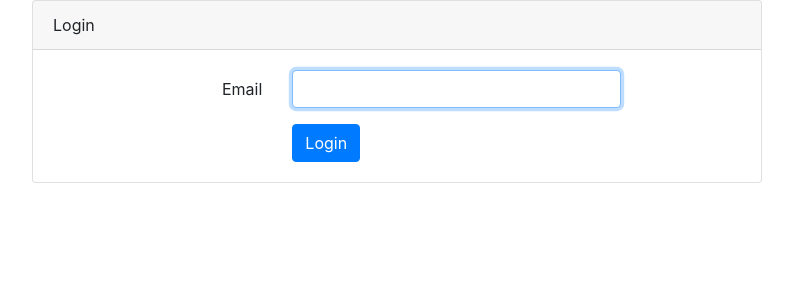
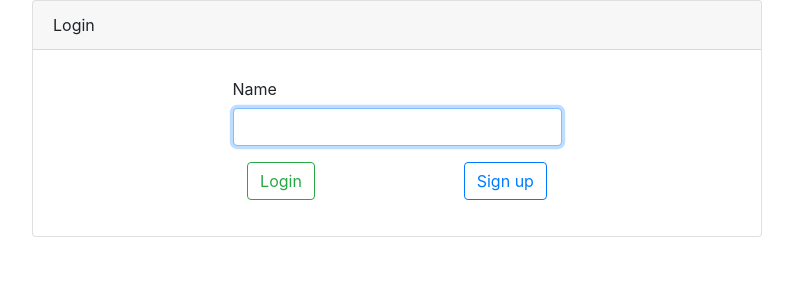
Before and after one commit to VadymTsymbaliuk/Mapbox, a Vue app: page /login in a window 1280 px wide. Shown: the top 300 px of the page, without its empty margins (243-1036 px from the left). Built offline with nearby package versions, Linux system fonts and the light colour scheme; what vuefire would draw is missing.

Commit message:
add authorisation

```diff
--- a/src/components/Home.vue
+++ b/src/components/Home.vue
@@ -51,30 +51,30 @@
               </MglPopup>
             </MglMarker>
           </MglMap>
-          <div class="position-absolute top-0 bottom-auto bg-light bg-opacity-75 d-flex gap-2 p-2 rounded-2 mt-2 ml-2"
+          <div class="change-map-style position-absolute bg-light  rounded d-flex gap-2 p-1 mt-2 ml-2"
                id="menu">
-            <div>
-              <input id="satellite-v9" type="radio" name="rtoggle" value="mapbox://styles/mapbox/satellite-v9"
+            <div class="pl-1">
+              <input class="mr-1" id="satellite-v9" type="radio" name="rtoggle" value="mapbox://styles/mapbox/satellite-v9"
                      @change="changeMapStyle">
               <label for="satellite-v9">satellite</label>
             </div>
-            <div>
-              <input id="light-v10" type="radio" name="rtoggle" value="mapbox://styles/mapbox/light-v10"
+            <div class="pl-1">
+              <input class="mr-1" id="light-v10" type="radio" name="rtoggle" value="mapbox://styles/mapbox/light-v10"
                      @change="changeMapStyle">
               <label for="light-v10">light</label>
             </div>
-            <div>
-              <input id="dark-v10" type="radio" name="rtoggle" value="mapbox://styles/mapbox/dark-v10"
+            <div class="pl-1">
+              <input class="mr-1" id="dark-v10" type="radio" name="rtoggle" value="mapbox://styles/mapbox/dark-v10"
                      @change="changeMapStyle">
               <label for="dark-v10">dark</label>
             </div>
-            <div>
-              <input id="outdoors-v11" type="radio" name="rtoggle" value="mapbox://styles/mapbox/outdoors-v11"
+            <div class="pl-1">
+              <input class="mr-1" id="outdoors-v11" type="radio" name="rtoggle" value="mapbox://styles/mapbox/outdoors-v11"
                      @change="changeMapStyle">
               <label for="outdoors-v11">streets</label>
             </div>
-            <div>
-              <input id="navigation-day" type="radio" name="rtoggle" value="mapbox://styles/mapbox/navigation-day-v1"
+            <div class="pl-1">
+              <input class="mr-1" id="navigation-day" type="radio" name="rtoggle" value="mapbox://styles/mapbox/navigation-day-v1"
                      @change="changeMapStyle">
               <label for="navigation-day">navigation day</label>
             </div>
@@ -107,6 +107,7 @@ import {db} from '@/db'
 
 export default {
   name: 'App',
+
   data: () => ({
     map: null,
     color: 'blue',
@@ -118,10 +119,14 @@ export default {
     editableUser: {},
     selectedUser: null,
     todos: [],
+
   }),
 
   firestore: {
     users: db.collection('users')
+  },
+  created() {
+    this.auth = localStorage.getItem('auth') !== null
   },
   mounted() {
     MapboxGL.accessToken = this.accessToken
@@ -144,17 +149,14 @@ export default {
 
   methods: {
 
+
     getUsersFromFireBase() {
-
       db.collection('users')
           .get()
           .then(querySnapshot => {
-            const documents = querySnapshot.docs.map(doc => {
+            this.users = querySnapshot.docs.map(doc => {
               return {...doc.data(), storeId: doc.id}
             })
-
-            this.users = documents
-
           })
     },
 
@@ -168,31 +170,13 @@ export default {
           })
       )
     },
-    getUsers() {
 
-      this.axios
-          .get('https://jsonplaceholder.typicode.com/users')
-          .then(response => {
-            this.users = response.data
-            this.map?.jumpTo({center: this.users[0].address.geo})
-            return response.data
-          })
-          .then((users) => {
-                users.forEach(user => {
-                  db.collection('users').add(user)
-                      .then(({id}) => {
-                        user.storeId = id
-                      })
-                })
-              }
-          )
-    },
 
     mapClick({mapboxEvent: {lngLat: {lat, lng}}}) {
       if (this.selectedUser) {
         this.selectedUser.address.geo.lat = lat
         this.selectedUser.address.geo.lng = lng
-        console.log(db.collection('users').doc())
+
         db.collection('users').doc(this.selectedUser.storeId).update({
           address: {
             geo: {
@@ -250,7 +234,6 @@ export default {
   },
 
 
-
   components: {
     MglMap, MglMarker, MglPopup, MglNavigationControl, MglScaleControl, MglAttributionControl,
     MglGeolocateControl,
@@ -287,5 +270,8 @@ export default {
   border-radius: 50%;
   cursor: pointer;
 }
+.change-map-style{
+  top: 0;
+}
 
 </style>
--- a/src/components/Login.vue
+++ b/src/components/Login.vue
@@ -7,10 +7,10 @@
           <div class="card-body">
             <div v-if="error" class="alert alert-danger">{{ error }}</div>
             <form action="#" @submit.prevent="submit">
-              <div class="form-group row">
-                <label for="name" class="col-md-4 col-form-label text-md-right">Email</label>
+              <div class="form-group row justify-content-center">
+                <div class="col-md-6 mb-3">
+                  <label for="name" class="col-form-label text-md-right">Name</label>
 
-                <div class="col-md-6">
                   <input
                       id="name"
                       type="name"
@@ -22,12 +22,12 @@
                       v-model="form.name"
                   />
                 </div>
-              </div>
-              <div class="form-group row mb-0">
-                <div class="col-md-8 offset-md-4">
-                  <button type="submit" class="btn btn-primary">Login</button>
+                <div class="col-md-8 d-flex justify-content-around ">
+                  <b-button variant="outline-success" @click.stop="login">Login</b-button>
+                  <b-button variant="outline-primary" @click="$router.push('/registration')">Sign up</b-button>
                 </div>
               </div>
+
             </form>
           </div>
         </div>
@@ -38,7 +38,9 @@
 
 
 <script>
-import firebase from "firebase/compat";
+// import firebase from "firebase/compat";
+
+import {db} from "@/db";
 
 export default {
   name: "Login",
@@ -50,18 +52,35 @@ export default {
       error: null
     }
   },
-  methods:{
-    submit(){
-      firebase
-          .auth()
-          .signInWithName(this.form.name)
-      .then(data=>{
-        console.log(data)
-        this.$router.replace({name: "Dachboard"})
-      }).catch(err =>{
-        this.error = err.message
+
+  methods: {
+    login() {
+
+      db.collection('users')
+          .where('name', '==', this.form.name)
+          .get()
+          .then(querySnapshot => {
+            this.user = querySnapshot.docs.map(doc => {
+              return {...doc.data(), storeId: doc.id}
+            })[0]
+            if (!this.user) {
+              this.makeToast(true)
+            } else {
+              localStorage.setItem('auth', JSON.stringify(this.user))
+              this.$router.push({name: 'home'})
+            }
+          })
+
+    },
+    // eslint-disable-next-line no-unused-vars
+    makeToast(append = false) {
+      // console.log(this.$bvToast)
+      this.$bvToast.toast(`This is toast number`, {
+        title: 'BootstrapVue Toast',
+        // autoHideDelay: 5000,
+        // appendToast: append
       })
-    }
+    },
   }
 }
 </script>
```
Also changed, not shown: 1 other file (tests, documents, lock files or other folders).
